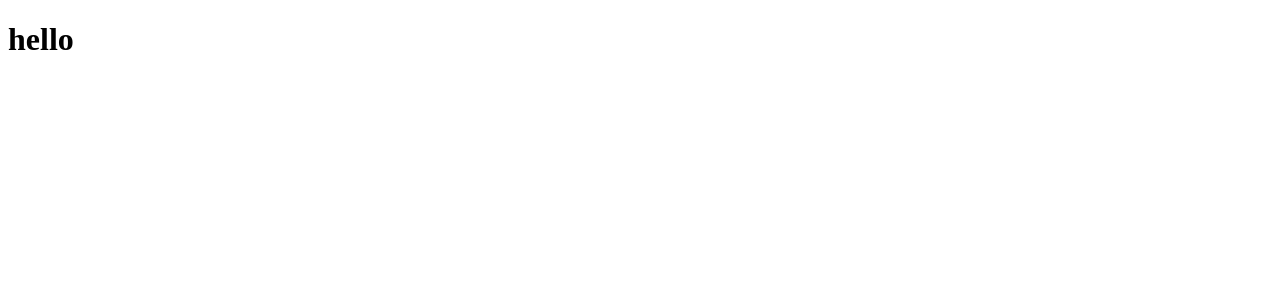
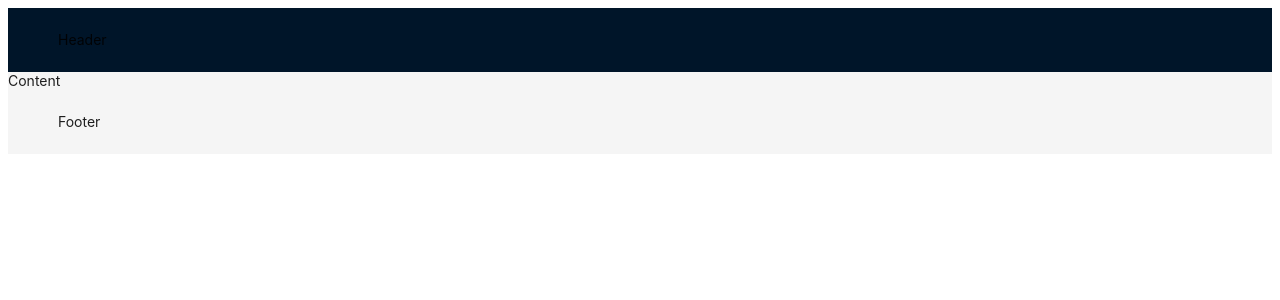
Before and after one commit to DreamShaded/surveys, a React (Vite) app in the folder frontend/: page / in a window 1280 px wide. Shown: the top 300 px of the page. Built offline with nearby package versions, Linux system fonts and the light colour scheme.

Commit message:
feat: scss настройка

```diff
--- a/frontend/src/pages/Index/index.tsx
+++ b/frontend/src/pages/Index/index.tsx
@@ -1,8 +1,14 @@
+import { Layout, Space } from 'antd'
+const { Header, Footer, Content } = Layout
 
 export default function Index(): JSX.Element {
   return (
-    <div className='App'>
-      <h1>hello</h1>
-    </div>
+    <Space direction='vertical' style={{ width: '100%' }} size={[0, 48]}>
+      <Layout>
+        <Header>Header</Header>
+        <Content>Content</Content>
+        <Footer>Footer</Footer>
+      </Layout>
+    </Space>
   )
 }
```
